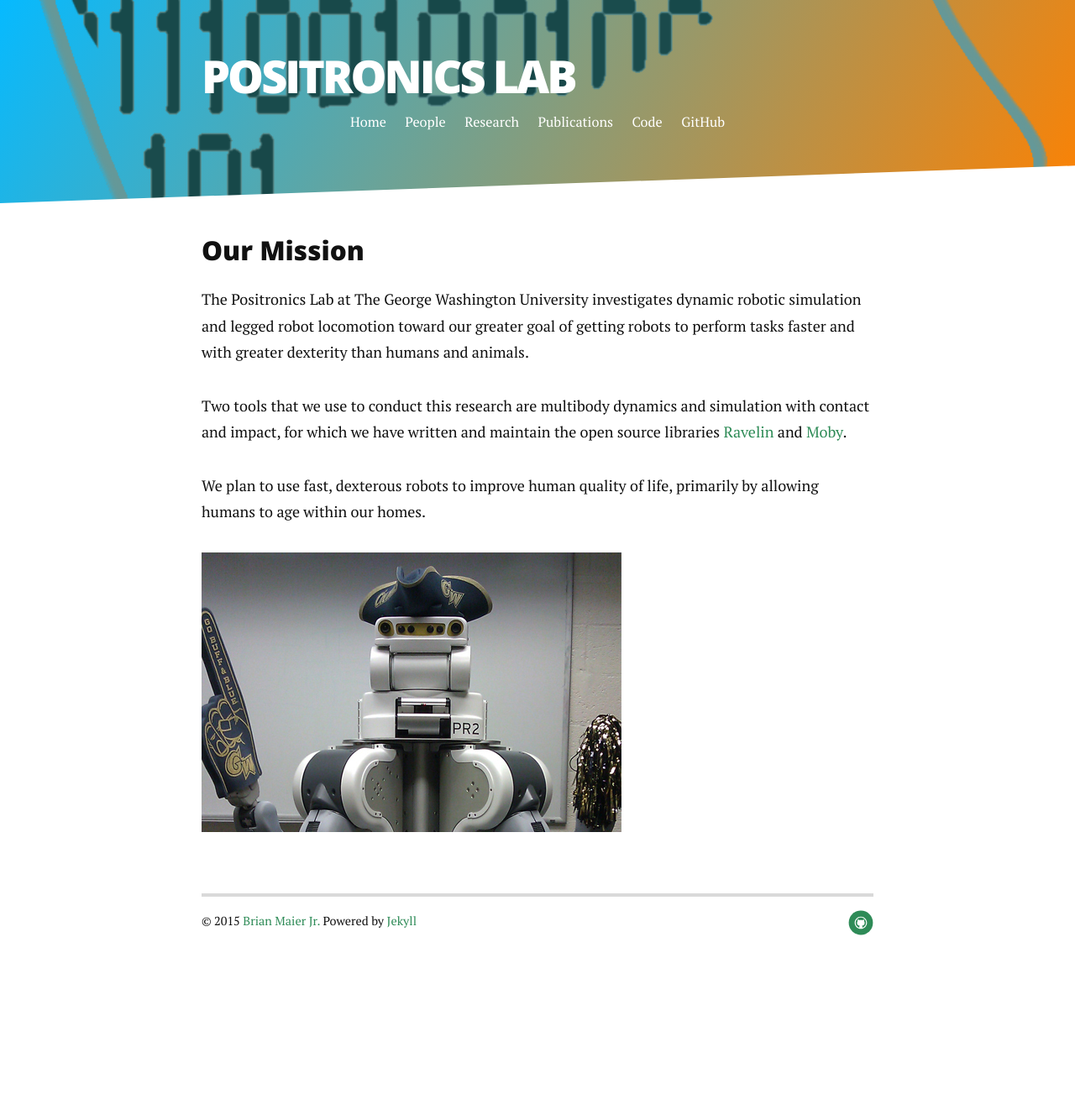
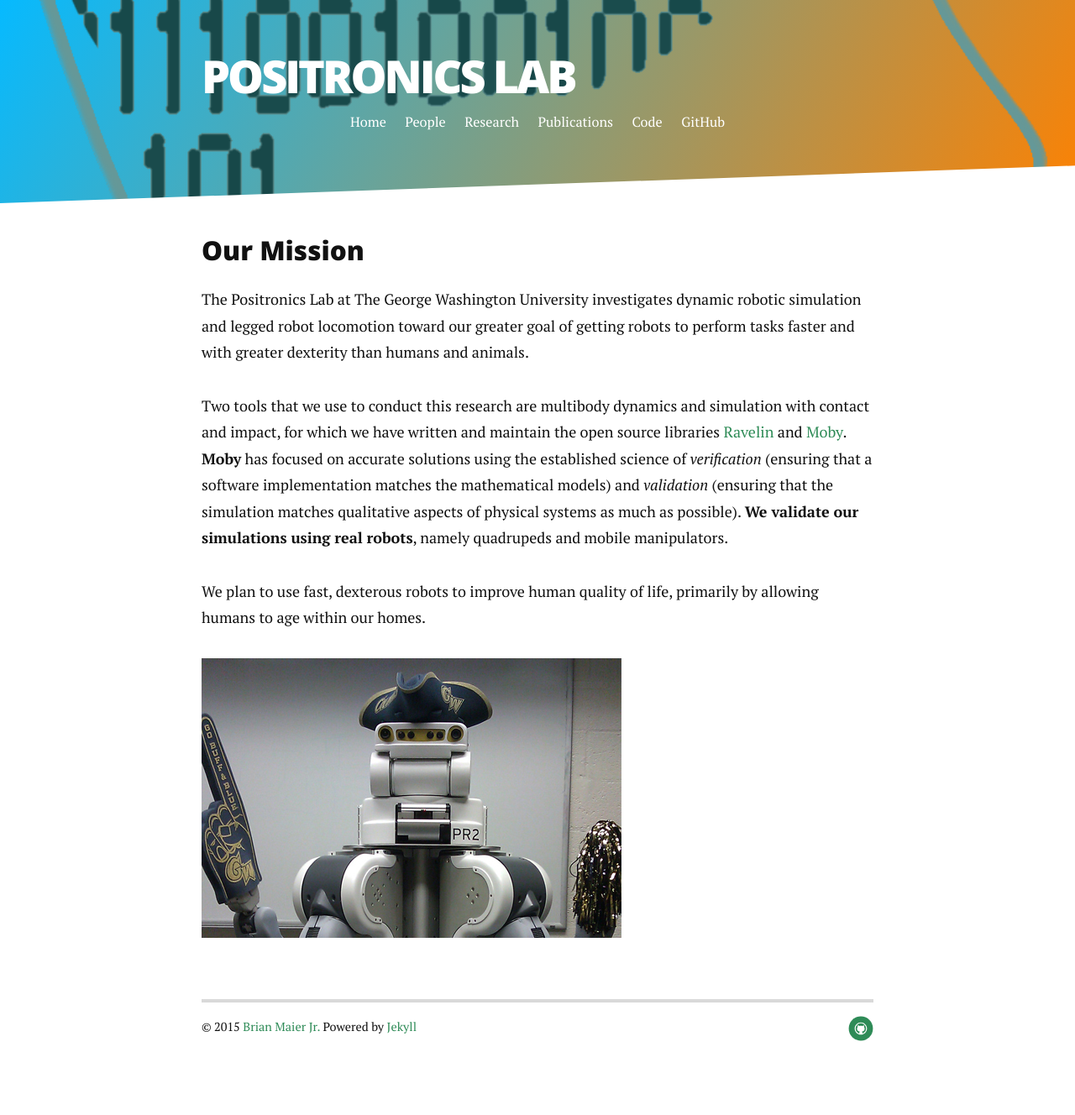
Before and after one commit to PositronicsLab/positronicslab.github.io, a Jekyll site: the page built from index.md, in a window 1280 px wide. Shown: the whole page at 84% size. Built offline with Jekyll 4.4.1, drawn with Linux system fonts in a browser that asks for light colours; nearby versions of some CDN libraries; Markdown is read by kramdown in place of the engine named in the settings; before the commit the page ends 1202 px from its top, so only the background shows below that.

Commit message:
Updated index

```diff
--- a/index.md
+++ b/index.md
@@ -5,7 +5,12 @@ layout: default
 
 The Positronics Lab at The George Washington University investigates dynamic robotic simulation and legged robot locomotion toward our greater goal of getting robots to perform tasks faster and with greater dexterity than humans and animals.
 
-Two tools that we use to conduct this research are multibody dynamics and simulation with contact and impact, for which we have written and maintain the open source libraries [Ravelin] and [Moby].
+Two tools that we use to conduct this research are multibody dynamics and simulation with contact and impact, for which we have written and maintain the open source libraries [Ravelin] and [Moby]. **Moby** has focused on accurate solutions
+using the established science of _verification_ (ensuring that a software
+implementation matches the mathematical models) and _validation_ (ensuring
+that the simulation matches qualitative aspects of physical systems as much
+as possible). **We validate our simulations using real robots**, namely
+quadrupeds and mobile manipulators.
 
 We plan to use fast, dexterous robots to improve human quality of life, primarily by allowing humans to age within our homes.
 
```
